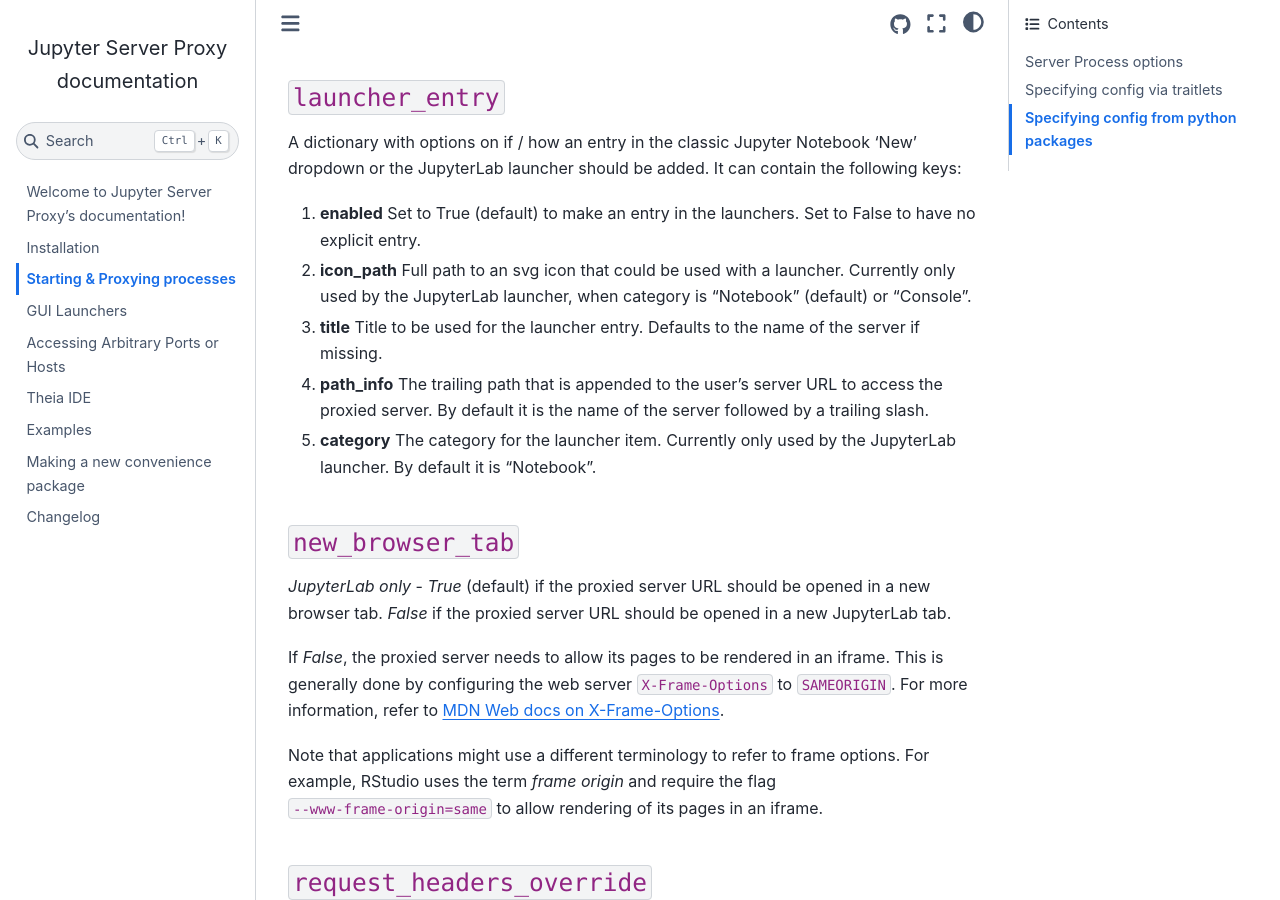
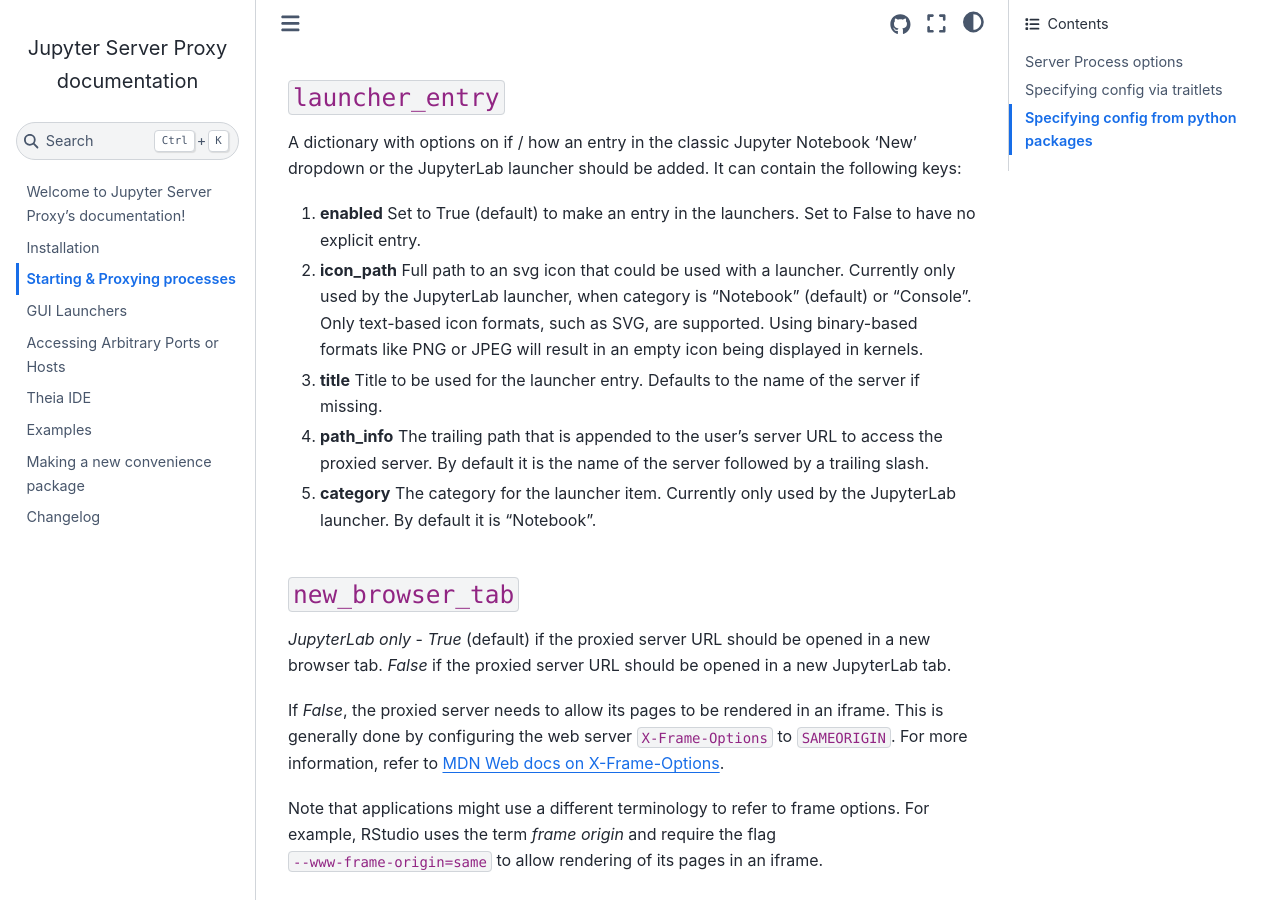
Before and after one commit to jupyterhub/jupyter-server-proxy, a Sphinx documentation site: the page built from docs/source/server-process.md, in a window 1280 px wide and 900 px high, scrolled down 2625 px. Built offline with Sphinx 7.4.7 and the Sphinx Book theme 1.1.4, drawn with Linux system fonts in a browser that asks for light colours.

Commit message:
Update server-process.md

```diff
--- a/docs/source/server-process.md
+++ b/docs/source/server-process.md
@@ -123,13 +123,15 @@
    explicit entry.
 2. **icon_path**
    Full path to an svg icon that could be used with a launcher. Currently only used by the
-   JupyterLab launcher, when category is "Notebook" (default) or "Console".
-3. **title**
+   JupyterLab launcher, when category is "Notebook" (default) or "Console". Only text-based icon
+   formats, such as SVG, are supported. Using binary-based formats like PNG or JPEG will
+   result in an empty icon being displayed in kernels.
+4. **title**
    Title to be used for the launcher entry. Defaults to the name of the server if missing.
-4. **path_info**
+5. **path_info**
    The trailing path that is appended to the user's server URL to access the proxied server.
    By default it is the name of the server followed by a trailing slash.
-5. **category**
+6. **category**
    The category for the launcher item. Currently only used by the JupyterLab launcher.
    By default it is "Notebook".
 
```
